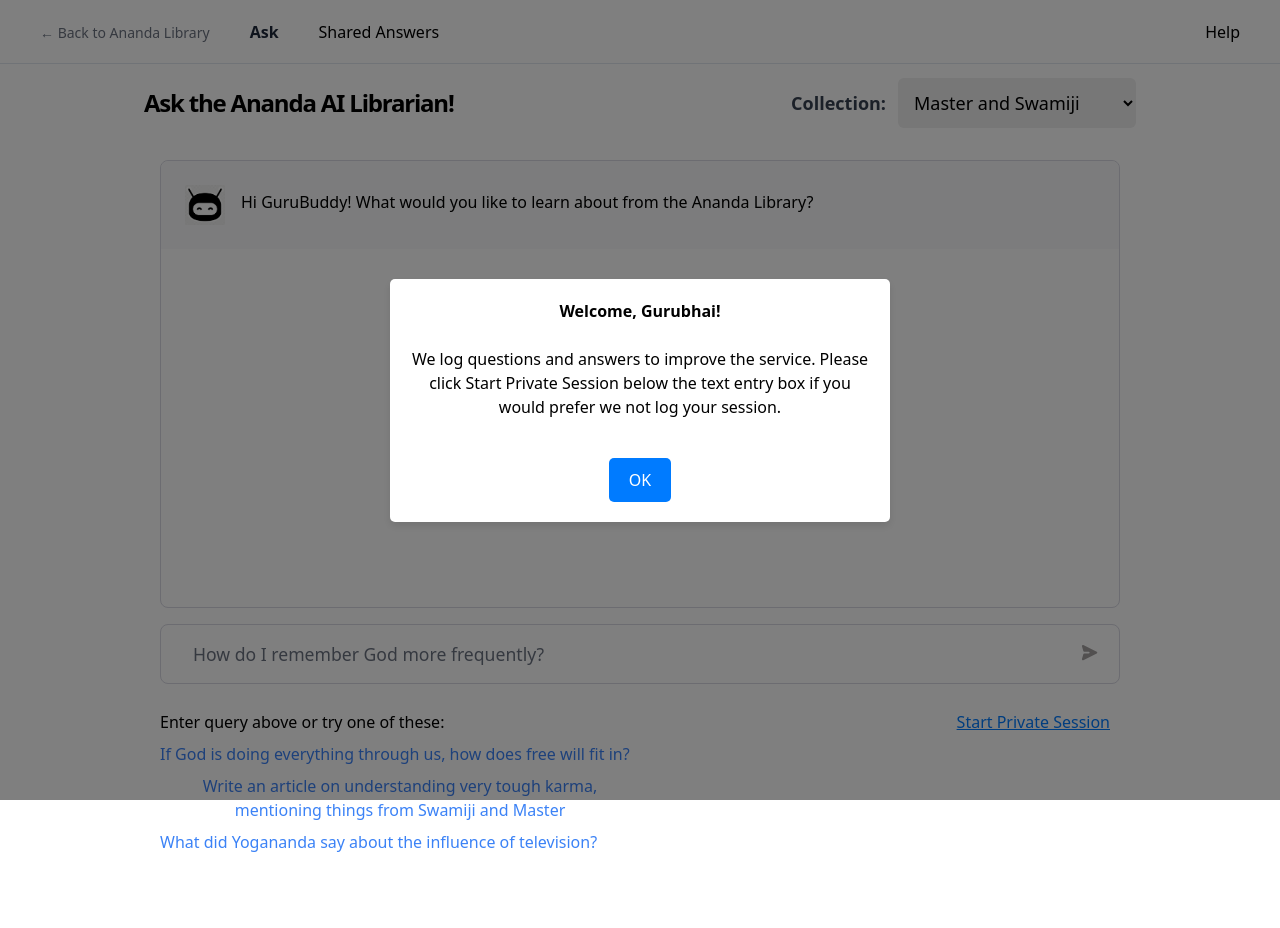
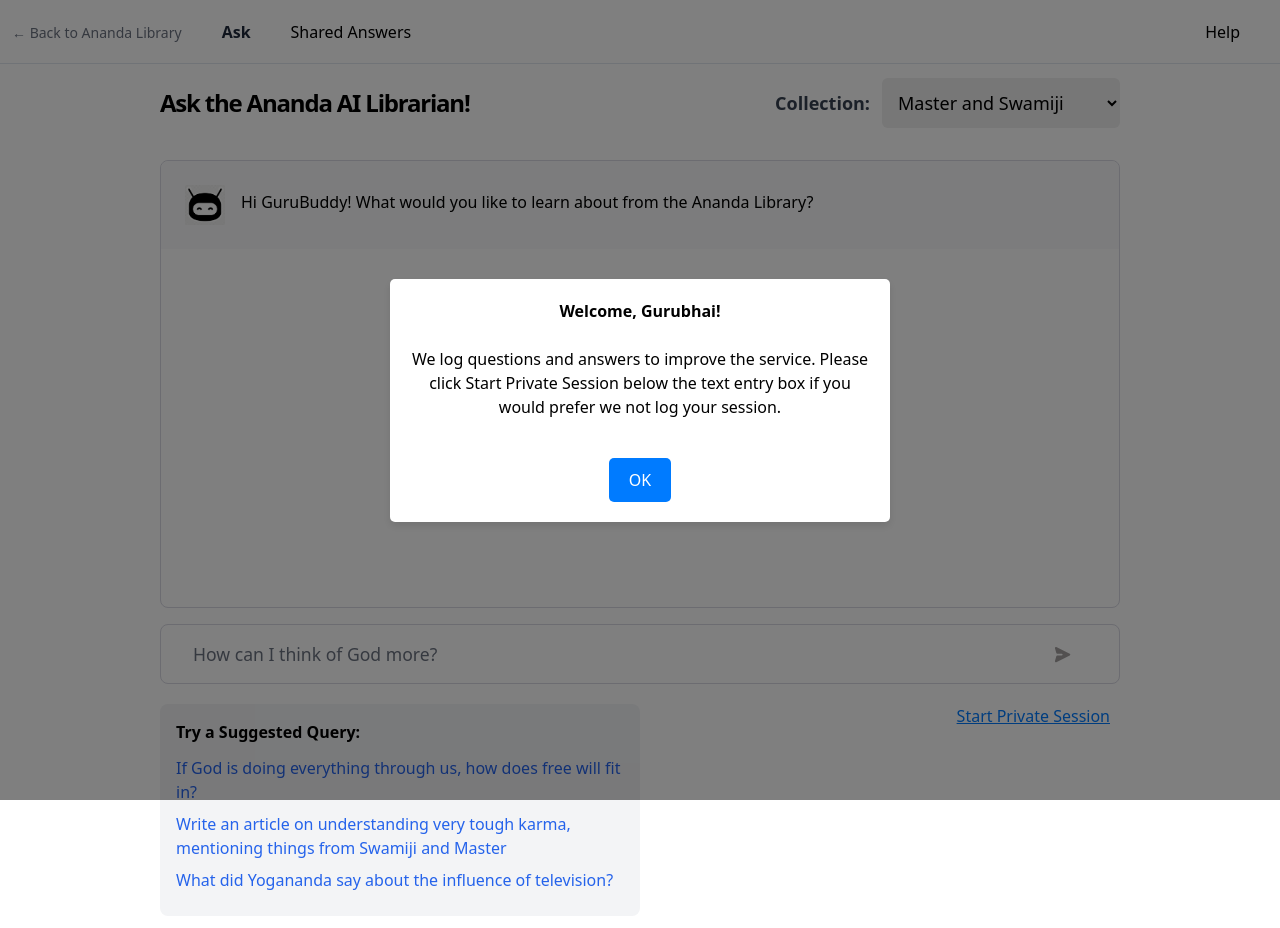
Before and after one commit to mayooear/gpt4-pdf-chatbot-langchain, a Next.js app: page / in a window 1280 px wide. Shown: the top 928 px of the page. Before the commit the page ends 894 px from the top, so only its background shows below. Built offline with nearby package versions, Linux system fonts and the light colour scheme.

Commit message:
upgrade to newer pinecone and langchain; layout changes

```diff
--- a/components/CollectionSelector.jsx
+++ b/components/CollectionSelector.jsx
@@ -1,7 +1,7 @@
 export default function CollectionSelector({ onCollectionChange, currentCollection }) {
   return (
-    <div className="flex items-center">
-      <label htmlFor="collection" className="text-lg font-bold text-gray-700 mr-3">Collection:</label>
+    <div className="flex flex-col sm:flex-row items-center">
+      <label htmlFor="collection" className="text-lg font-bold text-gray-700 mr-3 mb-1 sm:mb-0">Collection:</label>
       <select
         id="collection"
         value={currentCollection}
--- a/components/RandomQueries.tsx
+++ b/components/RandomQueries.tsx
@@ -7,16 +7,23 @@ interface RandomQueriesProps {
 
 const RandomQueries: React.FC<RandomQueriesProps> = ({ queries, onQueryClick }) => {
   return (
-    <div className="flex flex-col items-start">
+    <div className="text-left w-full px-0">
+      <div className="bg-gray-100 p-4 rounded-lg w-full">
+        <p className="font-semibold mb-3">Try a Suggested Query:</p>
+        <ul className="list-none">
           {queries.map((query, index) => (
+            <li key={index} className="mb-2">
               <button
-          key={index}
-          className="text-blue-500 hover:underline mb-2"
+                className="text-blue-600 hover:text-blue-800 hover:underline focus:outline-none focus:underline w-full text-left"
                 onClick={() => onQueryClick(query)}
+                aria-label={`Sample query: ${query}`}
               >
                 {query}
               </button>
+            </li>
           ))}
+        </ul>
+      </div>
     </div>
   );
 };
--- a/components/layout.tsx
+++ b/components/layout.tsx
@@ -16,7 +16,7 @@ export default function Layout({ children }: LayoutProps) {
     <div className="mx-auto flex flex-col min-h-screen">
       <header className="container mx-auto sticky top-0 z-40 bg-white">
         <div className="h-16 border-b border-b-slate-200 py-4 flex justify-between items-center">
-          <nav className="ml-4 pl-6">
+          <nav className="ml-2 pl-1">
             <div className="space-x-10">
               <a href="https://www.anandalibrary.org/" className="text-sm text-gray-500 hover:text-slate-600 cursor-pointer">
                 ← Back to Ananda Library
--- a/pages/api/chat.ts
+++ b/pages/api/chat.ts
@@ -1,7 +1,7 @@
 import type { NextApiRequest, NextApiResponse } from 'next';
 import type { Document } from 'langchain/document';
-import { OpenAIEmbeddings } from 'langchain/embeddings/openai';
-import { PineconeStore } from 'langchain/vectorstores/pinecone';
+import { OpenAIEmbeddings } from '@langchain/openai';
+import { PineconeStore, PineconeStoreParams } from '@langchain/pinecone';
 import { makeChain } from '@/utils/makechain';
 import { PineconeConfigKey, pineconeConfig, usePinecone } from '@/utils/pinecone-client';
 // import { PINECONE_INDEX_NAME, PINECONE_NAME_SPACE } from '@/config/pinecone';
@@ -104,7 +104,7 @@ export default async function handler(
       const vectorStore = await PineconeStore.fromExistingIndex(
         new OpenAIEmbeddings({}),
         {
-          pineconeIndex: index,
+          pineconeIndex: index as any, // Work around temporary
           textKey: 'text',
           // namespace: PINECONE_NAME_SPACE, //namespace comes from your config folder
         },
--- a/pages/index.tsx
+++ b/pages/index.tsx
@@ -280,14 +280,14 @@ export default function Home() {
     <>
       {showPopup && <Popup message={popupMessage} onClose={closePopup} />}
       <Layout>
-        <div className="mx-auto flex flex-col gap-4 pt-3.5">
-          <div className="flex justify-between items-center">
-            <h1 className="text-2xl font-bold leading-[1.1] tracking-tighter">
+        <div className="w-3/4 mx-auto flex flex-col gap-4 pt-3.5">
+          <div className="w-full flex justify-between items-center">
+            <h1 className="text-left text-2xl font-bold leading-[1.1] tracking-tighter">
               Ask the Ananda AI Librarian!
             </h1>
             <CollectionSelector onCollectionChange={handleCollectionChange} currentCollection={collection} />
           </div>
-          <main className={styles.main}>
+          <main className="flex flex-col justify-between items-center p-4">
             <div className={styles.cloud}>
               <div ref={messageListRef} className={styles.messagelist}>
                 {messages.map((message, index) => {
@@ -380,8 +380,10 @@ export default function Home() {
               </div>
             </div>
             <div className={styles.center}>
-              <div className={styles.cloudform}>
+              {/* <div className={styles.cloudform}> */}
+              <div className="flex flex-col md:flex-row items-stretch space-y-4 md:space-y-0 md:space-x-4">
                 <form onSubmit={handleSubmit}>
+                  <div className="flex items-center space-x-2">
                     <textarea
                       disabled={loading}
                       onKeyDown={handleEnter}
@@ -395,25 +397,10 @@ export default function Home() {
                       placeholder={
                         loading
                           ? 'Waiting for response...'
-                        : 'How do I remember God more frequently?'
+                          : 'How can I think of God more?'
                       }
                       className={styles.textarea}
                     />
-                  <div className="flex justify-between items-start mt-5">
-                    <div className="w-1/2">
-                      <p className="mb-2">Enter query above or try one of these:</p>
-                      <RandomQueries queries={randomQueries} onQueryClick={handleClick} />
-                    </div>
-                    <div className={`${styles.checkboxContainer} w-1/2`} style={{ textAlign: 'right', paddingRight: '10px' }}>
-                      <button
-                        type="button"
-                        onClick={handlePrivateSessionChange}
-                        className={`${styles.privateButton} ${privateSession ? styles.buttonActive : ''}`}
-                      >
-                        {privateSession ? 'Reload Page to End Private Session' : 'Start Private Session'}
-                      </button>
-                    </div>
-                  </div>
                     <button
                       type="submit"
                       disabled={loading}
@@ -434,6 +421,21 @@ export default function Home() {
                         </svg>
                       )}
                     </button>
+                  </div>
+                  <div className="flex justify-between items-start mt-5">
+                    <div className="w-1/2">
+                      <RandomQueries queries={randomQueries} onQueryClick={handleClick} />
+                    </div>
+                    <div className={`${styles.checkboxContainer} w-1/2`} style={{ textAlign: 'right', paddingRight: '10px' }}>
+                      <button
+                        type="button"
+                        onClick={handlePrivateSessionChange}
+                        className={`${styles.privateButton} ${privateSession ? styles.buttonActive : ''}`}
+                      >
+                        {privateSession ? 'Reload Page to End Private Session' : 'Start Private Session'}
+                      </button>
+                    </div>
+                  </div>
                 </form>
               </div>
             </div>
--- a/styles/Home.module.css
+++ b/styles/Home.module.css
@@ -24,6 +24,9 @@
   font-size: 1.1rem;
   padding: 1rem 2rem 1rem 2rem;
   width: 75vw;
+  /* max-width: 75vw;
+  min-width: 400px;
+  margin: auto; */
   border-radius: 0.5rem;
   border: 1px solid #d9d9e3;
   background: #ffffff;
@@ -47,11 +50,10 @@
 
 .generatebutton {
   position: absolute;
-  top: 0.87rem;
   right: 1rem;
   color: rgb(165, 162, 162);
   background: none;
-  padding: 0.3rem;
+  padding: 1rem 2rem;
   border: none;
   display: flex;
 }
```
Also changed, not shown: package.json (+6 -3 lines), scripts/ingest-data.ts (+35 -12 lines), 2 other files (tests, documents, lock files or other folders). Lines whose indentation alone changed are shown as unchanged.
